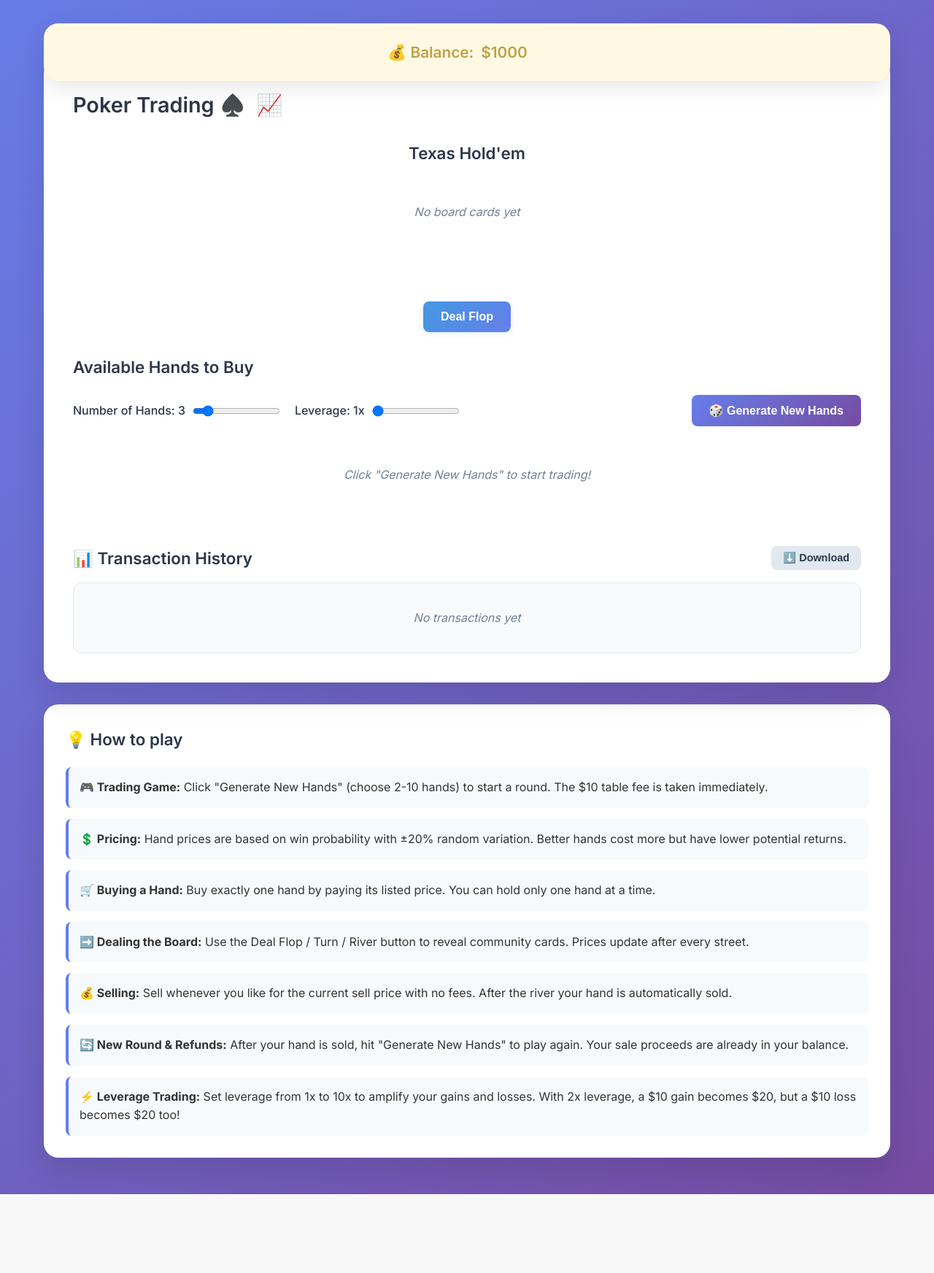
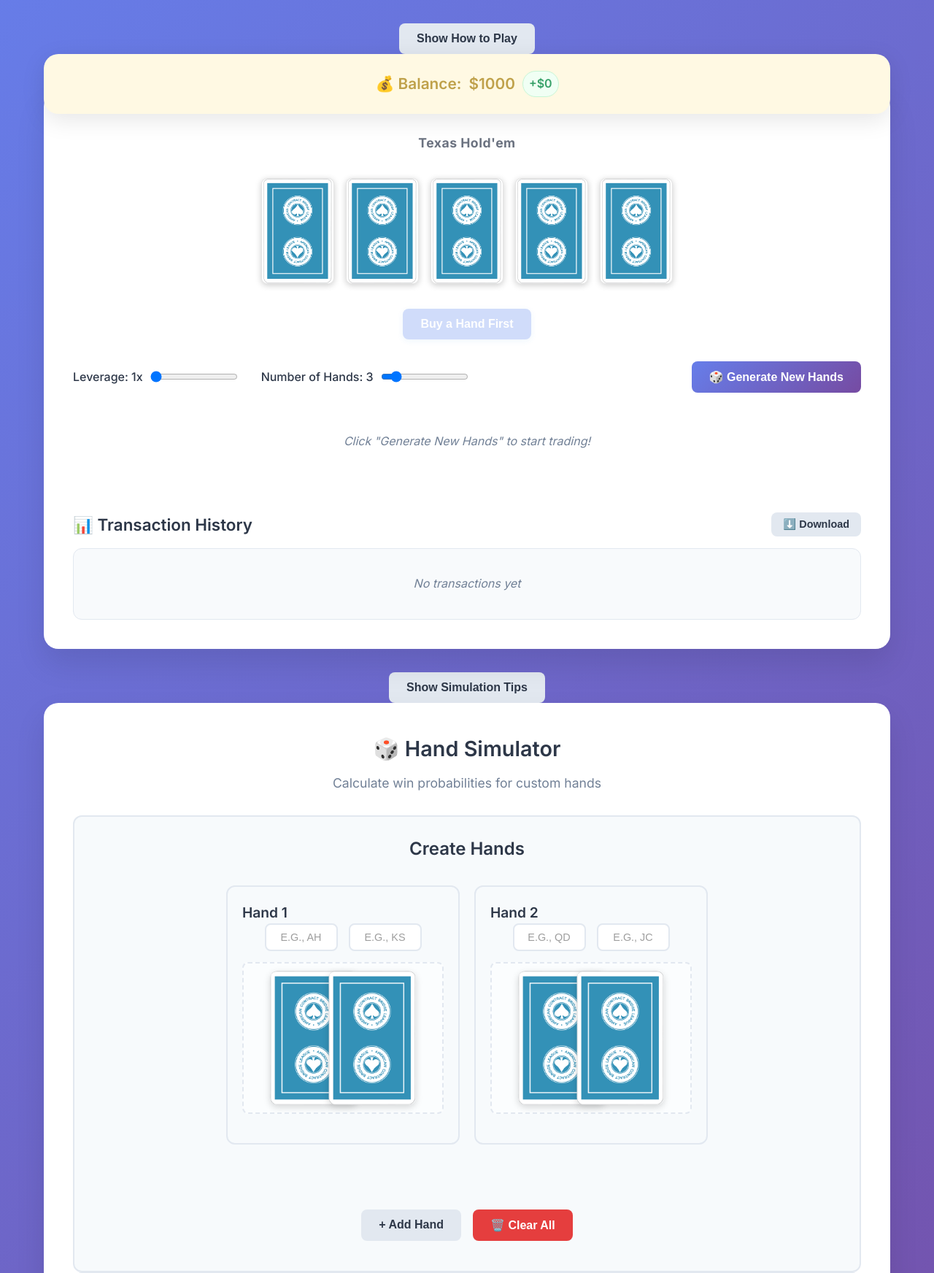
Before and after one commit to VladChevdar/PokerHand-Simulator, a Flask app: page / in a window 1280 px wide. Shown: the part 120-1864 px from the top of the page at 73% size. Before the commit the page ends 1756 px from the top, so only its background shows below. Run offline with Flask 3, Linux system fonts and the light colour scheme; data that the repository does not hold is empty.

Commit message:
Other UI/code changes: ensure all files are committed

```diff
--- a/app.py
+++ b/app.py
@@ -300,7 +300,8 @@
                 'strength': calculate_hand_strength(hand),
                 'price': buy_prices[i] if i < len(buy_prices) else 0,
                 'sell_price': sell_prices[i] if i < len(sell_prices) else 0,
-                'probability': probabilities[i] if i < len(probabilities) else 0
+                'probability': probabilities[i] if i < len(probabilities) else 0,
+                'hand_type': get_hand_type([hand], [])[0]
             })
 
         # Store deck for auto dealing
@@ -721,24 +722,21 @@
             card_treys = card[0] + card[1].lower()
             community_eval.append(Card.new(card_treys))
 
-        # Only evaluate if we have at least 3 community cards (flop)
         if len(community_cards) >= 3:
+            # Post-flop (at least 3 community cards) – use treys evaluator for full 5-card analysis
             try:
-                # The treys evaluator.evaluate() function will automatically find the best 5-card hand
-                # from the player's 2 cards + community cards, even if there are fewer than 5 community cards
                 hand_score = evaluator.evaluate(hand_eval, community_eval)
                 hand_rank = evaluator.get_rank_class(hand_score)
                 hand_name = HAND_RANKS.get(hand_rank, "Unknown")
-
-                # Debug: print the actual cards being evaluated
-                print(f"Player hand: {hand}, Community: {community_cards}, Score: {hand_score}, Rank: {hand_rank}, Name: {hand_name}")
-
-            except Exception as e:
-                print(f"Error evaluating hand {hand} with community {community_cards}: {e}")
+            except Exception:
                 hand_name = "High Card"
         else:
-            # Pre-flop or not enough community cards yet
-            hand_name = "Pre-flop"
+            # Pre-flop – only 2 hole cards available. Classify basic categories.
+            rank1, rank2 = hand[0][0], hand[1][0]
+            if rank1 == rank2:
+                hand_name = "Pair"
+            else:
+                hand_name = "High Card"
 
         hand_types.append({
             'name': hand_name
--- a/static/js/script.js
+++ b/static/js/script.js
@@ -116,6 +116,43 @@
 
     // Initial check for simulator scroll overflow
     checkSimulatorScrollOverflow();
+
+    // Render initial card placeholders
+    updateCardDisplays();
+
+    // Toggle How to Play (help) section
+    const helpSection = document.getElementById('help-section');
+    const toggleHelp = document.getElementById('toggle-help');
+    const hideHelp = document.getElementById('hide-help');
+    if (toggleHelp && helpSection) {
+        toggleHelp.addEventListener('click', function() {
+            helpSection.style.display = 'block';
+            toggleHelp.style.display = 'none';
+        });
+    }
+    if (hideHelp && helpSection && toggleHelp) {
+        hideHelp.addEventListener('click', function() {
+            helpSection.style.display = 'none';
+            toggleHelp.style.display = 'block';
+        });
+    }
+
+    // Toggle Simulation Tips section
+    const simTipsSection = document.getElementById('sim-tips-section');
+    const toggleSimTips = document.getElementById('toggle-sim-tips');
+    const hideSimTips = document.getElementById('hide-sim-tips');
+    if (toggleSimTips && simTipsSection) {
+        toggleSimTips.addEventListener('click', function() {
+            simTipsSection.style.display = 'block';
+            toggleSimTips.style.display = 'none';
+        });
+    }
+    if (hideSimTips && simTipsSection && toggleSimTips) {
+        hideSimTips.addEventListener('click', function() {
+            simTipsSection.style.display = 'none';
+            toggleSimTips.style.display = 'block';
+        });
+    }
 });
 
 function setupEventListeners() {
@@ -156,27 +193,23 @@
 
     // Add event listener for clear simulator button
     document.getElementById('clear-simulator').addEventListener('click', function() {
-        // Clear all player hand inputs and their card displays
+        // Remove all but the first two player-hand widgets
         const playerHands = document.querySelectorAll('.player-hand');
-        playerHands.forEach(playerHand => {
-            // Clear inputs
+        for (let i = playerHands.length - 1; i >= 2; i--) {
+            playerHands[i].remove();
+        }
+        // Clear inputs and results for the remaining two
+        document.querySelectorAll('.player-hand').forEach(playerHand => {
             const inputs = playerHand.querySelectorAll('.card-input');
-            inputs.forEach(input => {
-                input.value = '';
-            });
-
-            // Clear card images
+            inputs.forEach(input => { input.value = ''; });
             const handCards = playerHand.querySelector('.hand-cards');
-            if (handCards) {
-                handCards.innerHTML = '';
-            }
-
-            // Clear inline results
+            if (handCards) handCards.innerHTML = '';
             const handResults = playerHand.querySelector('.hand-results');
-            if (handResults) {
-                handResults.remove();
-            }
-        });
+            if (handResults) handResults.remove();
+        });
+
+        // Reset playerCount to match number of player-hand widgets
+        playerCount = document.querySelectorAll('.player-hand').length;
 
         // Clear all community card inputs and their displays
         const communityInputs = document.querySelectorAll('.community-card');
@@ -194,6 +227,16 @@
         const resultsDiv = document.getElementById('results');
         if (resultsDiv) {
             resultsDiv.style.display = 'none';
+        }
+
+        // Re-render placeholders
+        updateCardDisplays();
+
+        // Re-enable add-player button and remove error style
+        const addBtn = document.getElementById('add-player');
+        if (addBtn) {
+            addBtn.disabled = false;
+            addBtn.classList.remove('btn-error-flash');
         }
     });
 }
@@ -987,39 +1030,80 @@
 }
 
 function updateCardDisplays() {
-    // Update player hand displays
+    // -------- Player hand displays --------
+    // Gather all entered cards to check for duplicates
+    const allInputs = Array.from(document.querySelectorAll('.card-input, .community-card'));
+    const cardCounts = {};
+    allInputs.forEach(input => {
+        const card = input.value.toUpperCase();
+        if (isValidCard(card)) {
+            cardCounts[card] = (cardCounts[card] || 0) + 1;
+        }
+    });
+
     document.querySelectorAll('.player-hand').forEach(playerHand => {
         const inputs = playerHand.querySelectorAll('.card-input');
         const handCards = playerHand.querySelector('.hand-cards');
         handCards.innerHTML = '';
 
+        let validCount = 0;
         inputs.forEach(input => {
             const card = input.value.toUpperCase();
-            if (isValidCard(card)) {
+            if (isValidCard(card) && cardCounts[card] === 1) {
                 const img = document.createElement('img');
                 img.src = `/static/img/cards/PNG/${card}.png`;
                 img.alt = card;
                 img.className = 'card-image';
                 handCards.appendChild(img);
+                validCount++;
+            } else if (isValidCard(card) && cardCounts[card] > 1) {
+                // Duplicate: show red placeholder
+                const img = document.createElement('img');
+                img.src = '/static/img/cards/PNG/blue_back.png';
+                img.alt = 'Duplicate card';
+                img.className = 'card-image undealt';
+                img.style.filter = 'grayscale(40%) brightness(0.7) sepia(1) hue-rotate(-50deg) saturate(6)';
+                handCards.appendChild(img);
+                validCount++;
             }
         });
-    });
-
-    // Update community card displays
+
+        // Add card back placeholders for remaining slots (up to 2)
+        for (let i = validCount; i < 2; i++) {
+            const img = document.createElement('img');
+            img.src = '/static/img/cards/PNG/blue_back.png';
+            img.alt = 'Card back';
+            img.className = 'card-image undealt';
+            handCards.appendChild(img);
+        }
+    });
+
+    // -------- Community card displays --------
     const communityInputs = document.querySelectorAll('.community-card');
     const communityDisplay = document.createElement('div');
     communityDisplay.className = 'community-display';
 
+    let communityValid = 0;
     communityInputs.forEach(input => {
         const card = input.value.toUpperCase();
-        if (isValidCard(card)) {
+        if (isValidCard(card) && cardCounts[card] === 1) {
             const img = document.createElement('img');
             img.src = `/static/img/cards/PNG/${card}.png`;
             img.alt = card;
             img.className = 'card-image';
             communityDisplay.appendChild(img);
-        }
-    });
+            communityValid++;
+        }
+    });
+
+    // Add placeholders to reach 5 community cards
+    for (let i = communityValid; i < 5; i++) {
+        const img = document.createElement('img');
+        img.src = '/static/img/cards/PNG/blue_back.png';
+        img.alt = 'Card back';
+        img.className = 'card-image undealt';
+        communityDisplay.appendChild(img);
+    }
 
     // Replace or append the community display
     const communitySection = document.querySelector('.community-cards-section');
@@ -1057,8 +1141,8 @@
 }
 
 function addPlayer() {
-    if (playerCount >= 4) {
-        showMessage('Maximum 4 hands allowed', 'error');
+    if (playerCount >= 10) {
+        showMessage('Maximum 10 hands allowed', 'error');
         return;
     }
 
@@ -1088,6 +1172,9 @@
 
     // Check for scroll overflow after adding new player
     checkSimulatorScrollOverflow();
+
+    // Render placeholders for new player
+    updateCardDisplays();
 }
 
 function removePlayer(button) {
@@ -1110,6 +1197,9 @@
 
     // Check for scroll overflow after removing player
     checkSimulatorScrollOverflow();
+
+    // Refresh placeholders
+    updateCardDisplays();
 }
 
 function collectPlayerHands() {
--- a/templates/index.html
+++ b/templates/index.html
@@ -17,6 +17,35 @@
             <p class="subtitle">Buy and sell poker hands as the community cards are revealed!</p>
         </header>
 
+        <!-- Help Section (moved above balance) -->
+        <button id="toggle-help" class="btn btn-secondary" style="margin: 24px auto 0; display: block;">Show How to Play</button>
+        <div class="help-section" id="help-section" style="display: none;">
+            <h3>💡 How to play <button id="hide-help" class="btn btn-danger" style="margin-left: 16px; font-size: 0.9rem; padding: 2px 10px;">Hide</button></h3>
+            <div class="help-content">
+                <div class="help-item">
+                    <strong>🎮 Trading Game:</strong> Click "Generate New Hands" (choose 2-10 hands) to start a round. The $10 table fee is taken immediately.
+                </div>
+                <div class="help-item">
+                    <strong>💲 Pricing:</strong> Hand prices are based on win probability with ±20% random variation. Better hands cost more but have lower potential returns.
+                </div>
+                <div class="help-item">
+                    <strong>🛒 Buying a Hand:</strong> Buy exactly one hand by paying its listed price. You can hold only one hand at a time.
+                </div>
+                <div class="help-item">
+                    <strong>➡️ Dealing the Board:</strong> Use the Deal Flop / Turn / River button to reveal community cards. Prices update after every street.
+                </div>
+                <div class="help-item">
+                    <strong>💰 Selling:</strong> Sell whenever you like for the current sell price with no fees. After the river your hand is automatically sold.
+                </div>
+                <div class="help-item">
+                    <strong>🔄 New Round &amp; Refunds:</strong> After your hand is sold, hit "Generate New Hands" to play again. Your sale proceeds are already in your balance.
+                </div>
+                <div class="help-item">
+                    <strong>⚡ Leverage Trading:</strong> Set leverage from 1x to 10x to amplify your gains and losses. With 2x leverage, a $10 gain becomes $20, but a $10 loss becomes $20 too!
+                </div>
+            </div>
+        </div>
+
         <!-- Game State Display -->
         <div class="game-state">
             <div class="game-state-left"><!-- Empty left section --></div>
@@ -32,15 +61,13 @@
 
         <!-- Trading Game Section -->
         <div class="trading-section">
-            <div class="trading-header">
-                <h2>Poker Trading ♠️&nbsp;&nbsp;📈</h2>
-            </div>
+            <!-- Removed Poker Trading header -->
 
             <!-- Controls moved below -->
 
             <!-- Board (Flop, Turn, River) -->
             <div class="community-section">
-                <h3>Texas Hold'em</h3>
+                <h2 class="texas-header">Texas Hold'em</h2>
                 <div id="community-cards-display" class="community-cards-display">
                     <p class="no-community">No board cards yet</p>
                 </div>
@@ -51,15 +78,14 @@
 
             <!-- Available Hands -->
             <div id="available-hands" class="available-hands">
-                <h3>Available Hands to Buy</h3>
-                <div class="trading-controls">
+                <div class="trading-controls centered-controls">
+                    <div class="leverage-control">
+                        <label for="leverage-slider">Leverage: <span id="leverage-value">1x</span></label>
+                        <input type="range" id="leverage-slider" min="1" max="10" value="1">
+                    </div>
                     <div class="players-control">
                         <label for="num-players-slider">Number of Hands: <span id="num-players-value">3</span></label>
                         <input type="range" id="num-players-slider" min="2" max="10" value="3">
-                    </div>
-                    <div class="leverage-control">
-                        <label for="leverage-slider">Leverage: <span id="leverage-value">1x</span></label>
-                        <input type="range" id="leverage-slider" min="1" max="10" value="1">
                     </div>
                     <button id="generate-hands" class="btn btn-primary" title="Sell your current hand before generating new ones">🎲 Generate New Hands</button>
                 </div>
@@ -85,54 +111,30 @@
             </div>
         </div>
 
-        <!-- Help Section -->
-        <div class="help-section">
-            <h3>💡 How to play</h3>
+        <!-- Simulation Tips Section (hidden by default) -->
+        <button id="toggle-sim-tips" class="btn btn-secondary" style="margin: 32px auto 0; display: block;">Show Simulation Tips</button>
+        <div class="help-section" id="sim-tips-section" style="display: none; margin-bottom: 0;">
+            <h3>💡 Simulation Tips <button id="hide-sim-tips" class="btn btn-danger" style="margin-left: 16px; font-size: 0.9rem; padding: 2px 10px;">Hide</button></h3>
             <div class="help-content">
-                <div class="help-item">
-                    <strong>🎮 Trading Game:</strong> Click "Generate New Hands" (choose 2-10 hands) to start a round. The $10 table fee is taken immediately.
-                </div>
-                <div class="help-item">
-                    <strong>💲 Pricing:</strong> Hand prices are based on win probability with ±20% random variation. Better hands cost more but have lower potential returns.
-                </div>
-                <div class="help-item">
-                    <strong>🛒 Buying a Hand:</strong> Buy exactly one hand by paying its listed price. You can hold only one hand at a time.
-                </div>
-                <div class="help-item">
-                    <strong>➡️ Dealing the Board:</strong> Use the Deal Flop / Turn / River button to reveal community cards. Prices update after every street.
-                </div>
-                <div class="help-item">
-                    <strong>💰 Selling:</strong> Sell whenever you like for the current sell price with no fees. After the river your hand is automatically sold.
-                </div>
-                <div class="help-item">
-                    <strong>🔄 New Round &amp; Refunds:</strong> After your hand is sold, hit "Generate New Hands" to play again. Your sale proceeds are already in your balance.
-                </div>
-                <div class="help-item">
-                    <strong>⚡ Leverage Trading:</strong> Set leverage from 1x to 10x to amplify your gains and losses. With 2x leverage, a $10 gain becomes $20, but a $10 loss becomes $20 too!
-                </div>
-                <!--
                 <div class="help-item">
                     <strong>🔬 Simulator:</strong> Use the Hand Simulator below to run custom probability calculations.
                 </div>
                 <div class="help-item">
-                    <strong>Card Format:</strong> Use 2-character strings: Rank + Suit
-                    <br>Ranks: 2-9, T (10), J, Q, K, A
-                    <br>Suits: H (♥), D (♦), C (♣), S (♠)
+                    <strong>Card Format:</strong> Use 2-character strings: Rank + Suit<br>
+                    Ranks: 2-9, T (10), J, Q, K, A<br>
+                    Suits: H (♥), D (♦), C (♣), S (♠)
                 </div>
-                -->
             </div>
         </div>
 
-
         <!-- Original Simulator Section -->
-        <!--
         <div class="simulator-section">
             <h2>🎲 Hand Simulator</h2>
             <p>Calculate win probabilities for custom hands</p>
 
             <div class="setup-section">
                 <div class="card-input-section">
-                    <h2>Hands</h2>
+                    <h2>Create Hands</h2>
                     <div class="hands-scroll-wrapper" id="simulator-hands-scroll-wrapper">
                         <div id="player-hands" class="player-hands">
                             <div class="player-hand" data-player="1">
@@ -164,8 +166,10 @@
                         </div>
                     </div>
                     <div class="scroll-hint">← Scroll horizontally to see more hands →</div>
-                    <button id="add-player" class="btn btn-secondary">+ Add Hand</button>
-                    <button id="clear-simulator" class="btn btn-danger">🗑️ Clear All</button>
+                    <div class="simulator-buttons">
+                        <button id="add-player" class="btn btn-secondary">+ Add Hand</button>
+                        <button id="clear-simulator" class="btn btn-danger">🗑️ Clear All</button>
+                    </div>
                 </div>
 
                 <div class="community-cards-section">
@@ -195,7 +199,6 @@
                 <div id="results-content"></div>
             </div>
         </div>
-        -->
     </div>
 
     <script src="{{ url_for('static', filename='js/script.js') }}"></script>
```
